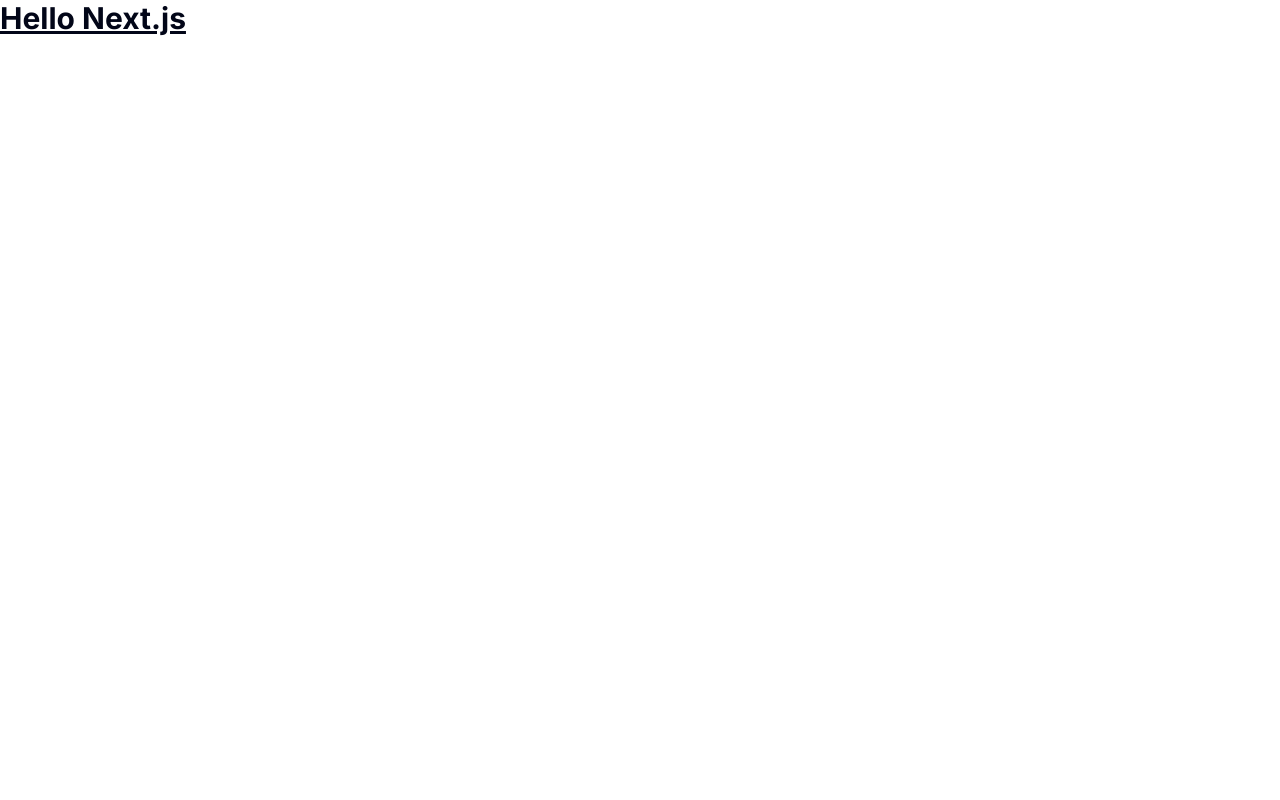
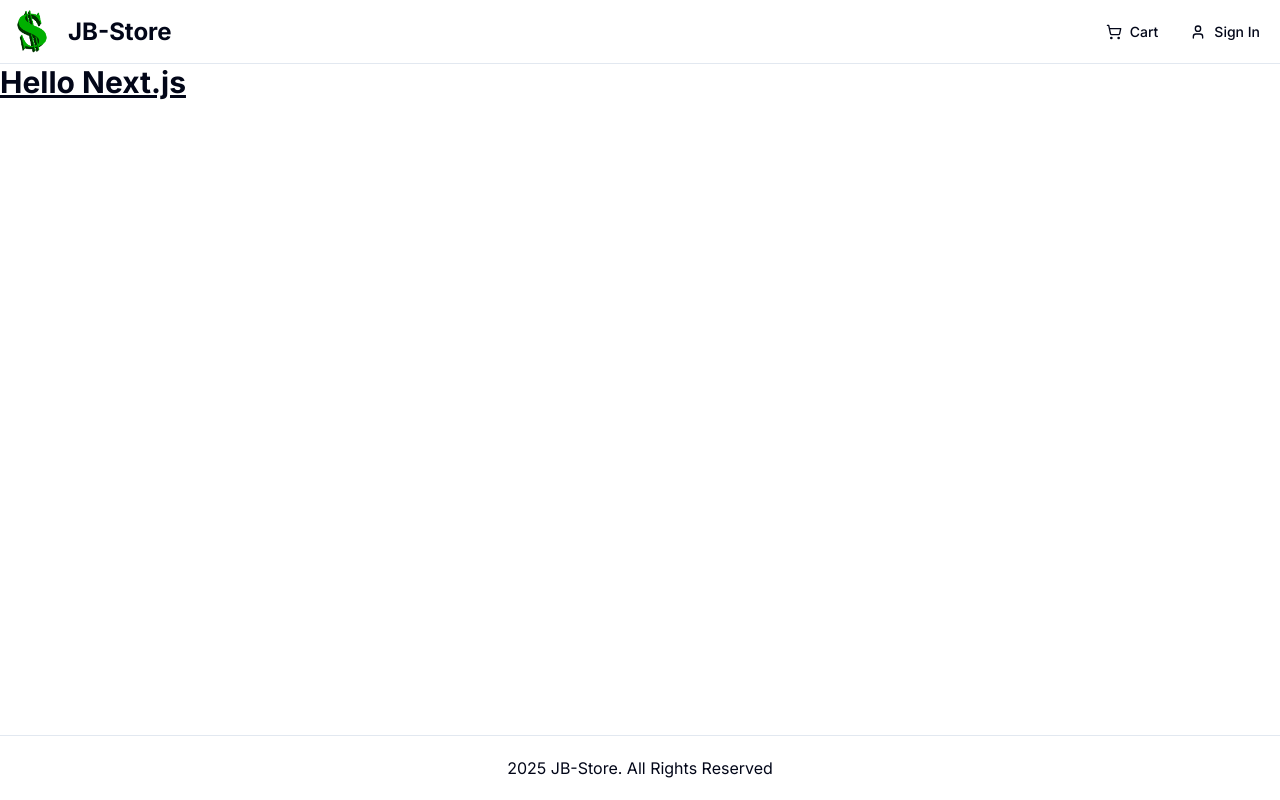
Before and after one commit to jvb276492/e-store, a Next.js app: page / in a window 1280 px wide. Built offline with nearby package versions, Linux system fonts and the light colour scheme; no server answers.

Commit message:
added header and footer components

```diff
--- a/app/(root)/layout.tsx
+++ b/app/(root)/layout.tsx
@@ -1,3 +1,6 @@
+import Header from "@/components/shared/header";
+import Footer from "@/components/footer";
+
 export default function RootLayout({
   children,
 }: Readonly<{
@@ -5,7 +8,9 @@
 }>) {
   return (
     <div className="flex h-screen flex-col">
+      <Header />
       <main className="flex-1 wrapper">{children}</main>
+      <Footer />
     </div>
   );
 }
--- /dev/null
+++ b/components/footer.tsx
@@ -0,0 +1,13 @@
+import { APP_NAME } from "@/lib/constants";
+
+export default function Footer() {
+  const currentYear = new Date().getFullYear();
+
+  return (
+    <footer className="border-t">
+      <div className="p-5 flex justify-center">
+        {currentYear} {APP_NAME}. All Rights Reserved
+      </div>
+    </footer>
+  );
+}
--- /dev/null
+++ b/components/shared/header/index.tsx
@@ -0,0 +1,40 @@
+import { ShoppingCart, UserIcon } from "lucide-react";
+import Image from "next/image";
+import Link from "next/link";
+import { Button } from "@/components/ui/button";
+import { APP_NAME } from "@/lib/constants";
+
+export default function Header() {
+  return (
+    <header className="w-full border-b">
+      <div className="wrapper flex justify-between items-center p-2">
+        <div className="flex itmes-start">
+          <Link href="/" className="flex items-center">
+            <Image
+              src="/images/logo.svg"
+              alt={`${APP_NAME} logo`}
+              height={48}
+              width={48}
+              priority={true}
+            />
+            <span className="hidden lg:block font-bold text-2xl ml-3">
+              {APP_NAME}
+            </span>
+          </Link>
+        </div>
+        <div className="space-x-2">
+          <Button asChild variant="ghost">
+            <Link href="/cart">
+              <ShoppingCart /> Cart
+            </Link>
+          </Button>
+          <Button asChild variant="ghost">
+            <Link href="/sign-in">
+              <UserIcon /> Sign In
+            </Link>
+          </Button>
+        </div>
+      </div>
+    </header>
+  );
+}
```
Also changed, not shown: public/images/logo.svg (added), 1 other file (tests, documents, lock files or other folders).
